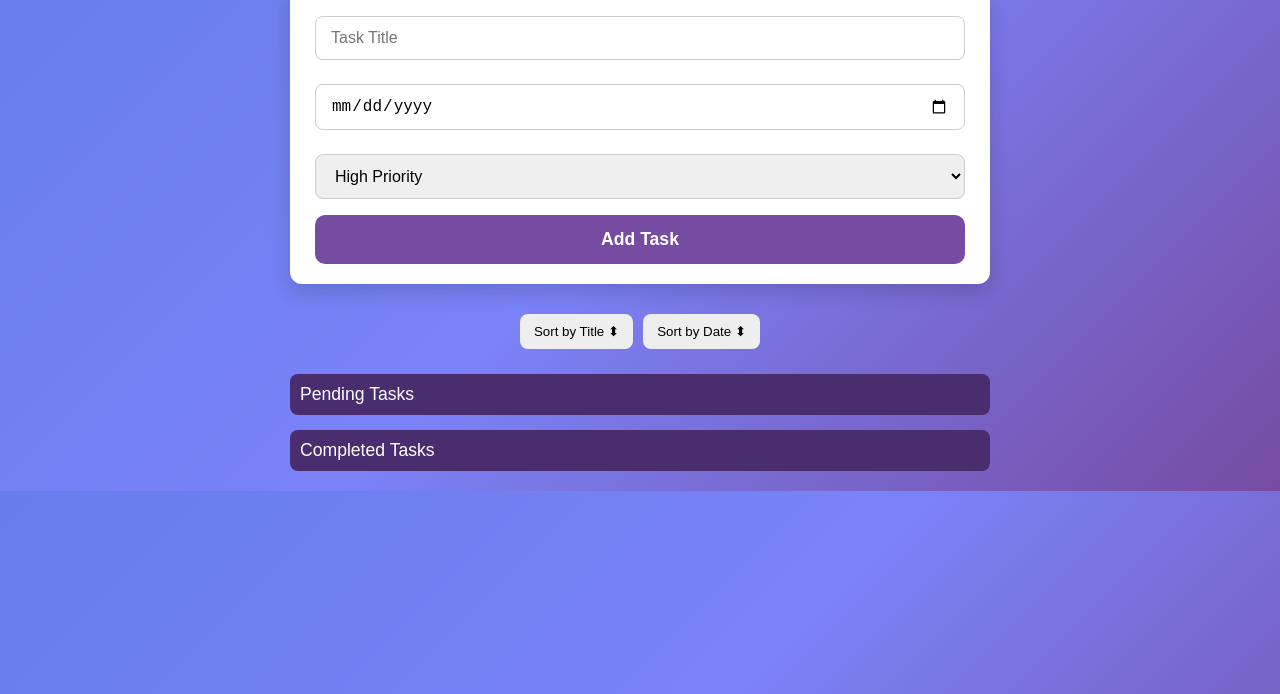
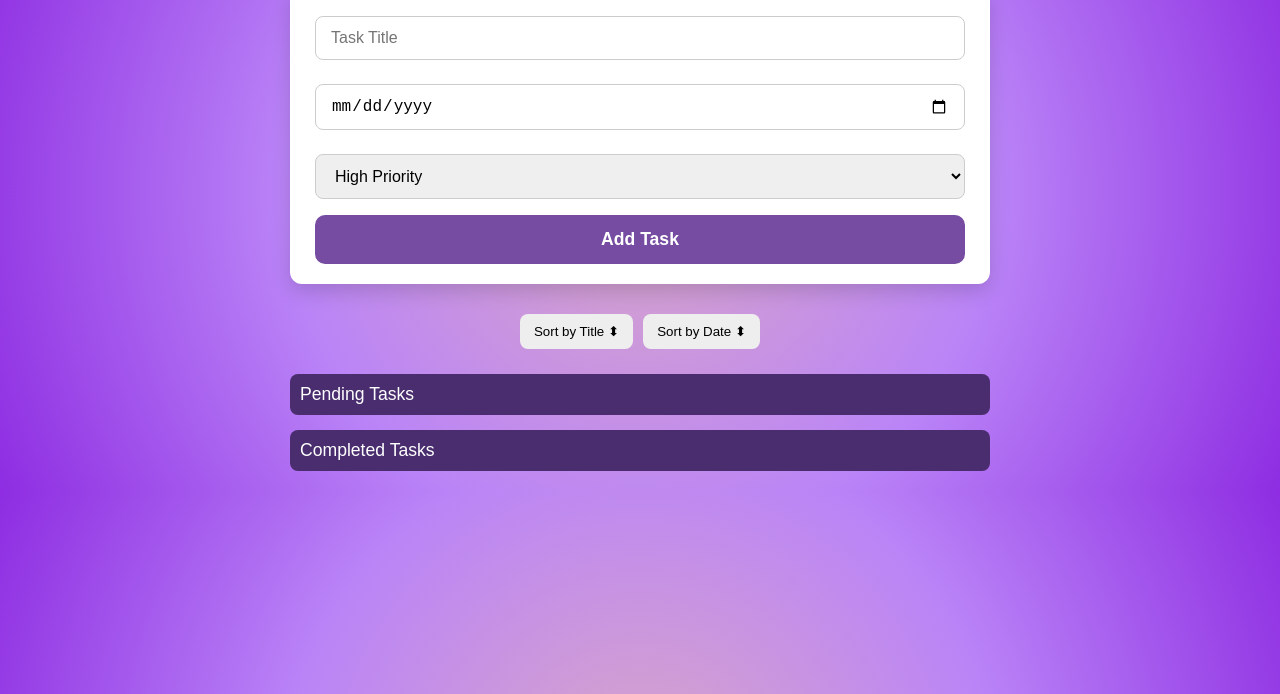
Before and after one commit to Mohd00001/todo.app, a plain HTML site: page index.html in a window 1280 px wide. Shown: the part 106-800 px from the top of the page. Drawn offline with Linux system fonts and the light colour scheme.

Commit message:
Update index.html

```diff
--- a/index.html
+++ b/index.html
@@ -14,12 +14,7 @@ form input[type="date"] {
 
 body {
   font-family: 'Segoe UI', Tahoma, Geneva, Verdana, sans-serif;
-  background: linear-gradient(
-135deg,
-#667eea 0%,
-#7a82f7 50%,
-#764ba2 100%
-);
+  background: radial-gradient(circle, #d9a7c7, #ba84f7, #8e2de2);
   padding: 20px;
   max-width: 700px;
   margin: auto;
```
